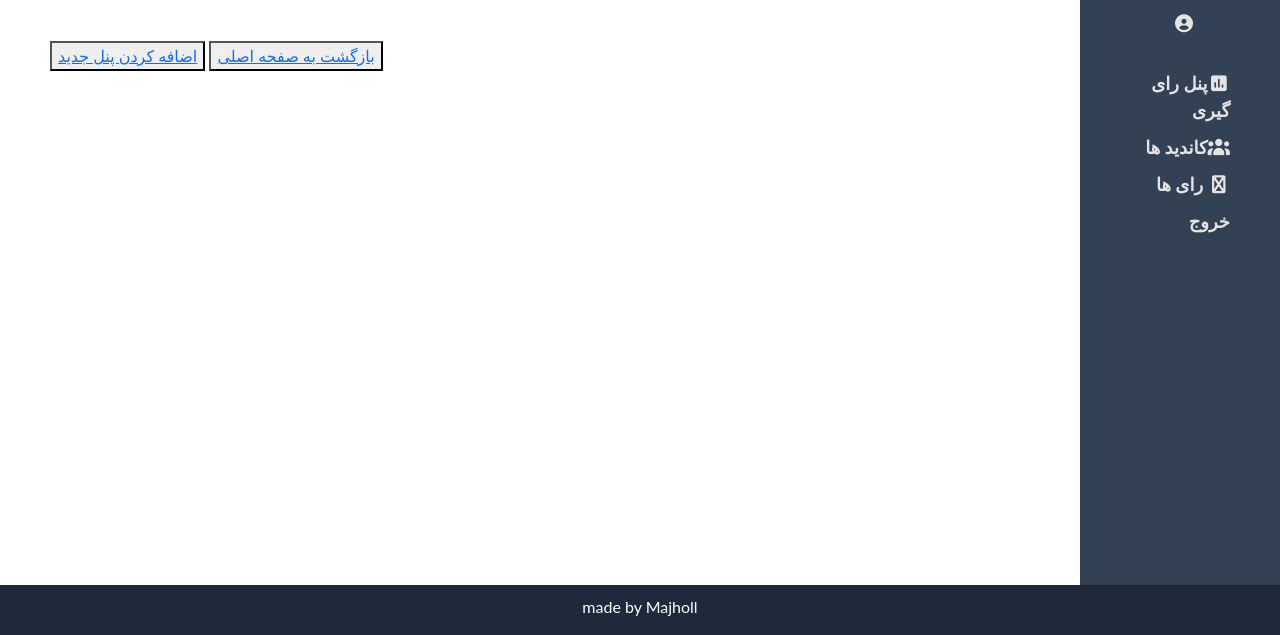
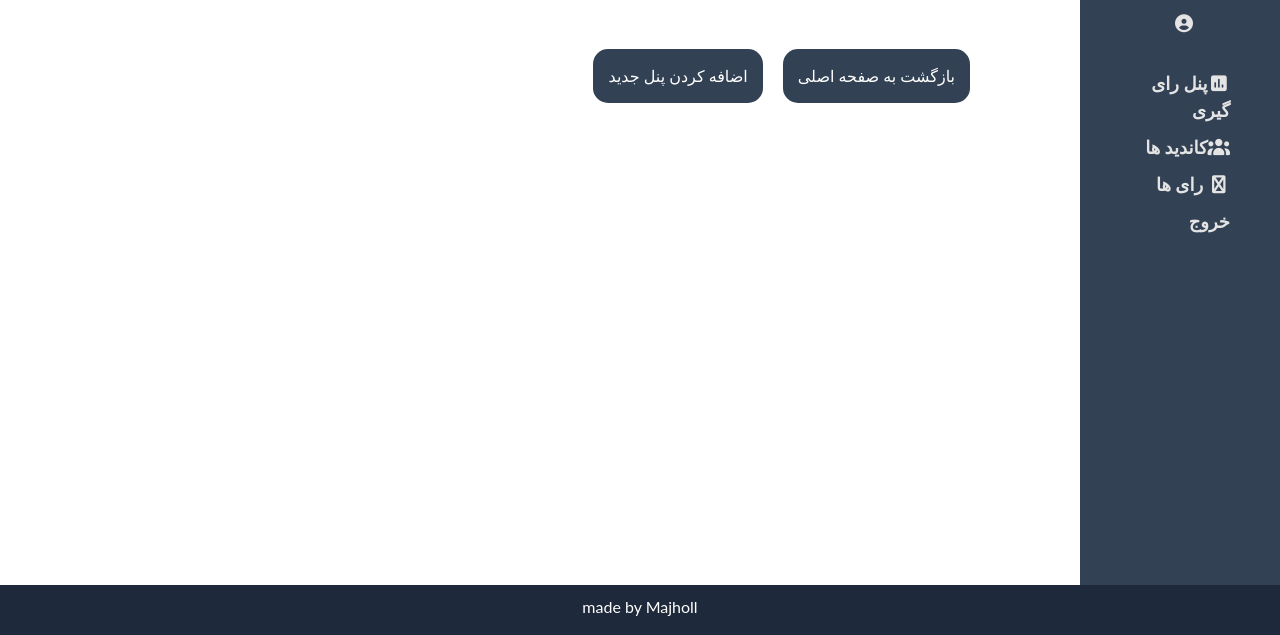
Before and after one commit to Majholl/electra, a Django app: page /votepanels/ in a window 1280 px wide. Shown: the part 165-800 px from the top of the page. Run offline with Django 5.2, Linux system fonts and the light colour scheme; data that the repository does not hold is empty; some libraries are stand-ins or nearby versions.

Commit message:
vote panels list ui added & improved

```diff
--- a/template/admin/votepanels/votepanels-list-page.html
+++ b/template/admin/votepanels/votepanels-list-page.html
@@ -14,21 +14,25 @@
 
     </div>
 
+    <div class="votepanels-bottoms-section">
     {% for i in votingpanels %}
-    <div class="votepanels-bottoms-section">
-
-        </br><p>{{i.name}}</p>
-
-        {% if i.image %}
-        <img src="{{i.image.url}}" width="50px" height="50px"></img>
-        {% endif %}
-
-        <button type="button"  class="btn btn-primary" data-bs-toggle="modal" data-bs-target="#modal_{{ i.id }}">نمایش جزییات</button>
-        <button type="button"  class="btn "><a href="{% url 'LoadSelectedVotePanel' id=i.id %}">تغییر اطلاعات</a></button>
+        <div class="votepanels">
 
 
 
+            {% if i.image %}
+            <img src="{{i.image.url}}" width="150px" height="150px"></img>
+            {% endif %}
 
+            <div class="vote-infos">
+                <div  class="votepanel-buttons">
+
+                    <button type="button"  class="btn btn-primary" data-bs-toggle="modal" data-bs-target="#modal_{{ i.id }}">نمایش جزییات</button>
+                    <p>{{i.name}}</p>
+                    <button type="button"  class="btn "><a href="{% url 'LoadSelectedVotePanel' id=i.id %}">تغییر اطلاعات</a></button>
+                </div>
+
+            </div>
 
 
             <div class="modal fade" id="modal_{{ i.id }}" tabindex="-1"  >
@@ -64,9 +68,177 @@
                 </div>
             </div>
 
-
-
         </div>
         {% endfor %}
 
     </div>
+
+</div>
+
+
+<style>
+
+
+.votepanels-section {
+    display: flex;
+    flex-direction: column;
+    width: 100%;
+    margin: 50px;
+}
+
+
+.votepanels-bottoms-section {
+    display: flex;
+    align-items: center;
+    justify-content: center;
+    margin: -20px;
+}
+
+
+
+.votepanels{
+    margin: 25px;
+    width: 100%;
+    border: 1px solid;
+    border-radius: 10px;
+    display: flex;
+    flex-direction: column;
+    align-items: center;
+    justify-content: flex-end;
+    position: relative;
+    height: 350px;
+    overflow: hidden;
+    transition: transform;
+    transition-duration: 0.5s;
+    transition-timing-function: ease;
+
+}
+
+
+.votepanels:hover img {
+    animation: biggerimganim;
+    animation-duration: 3s;
+    animation-timing-function: forwards;
+
+}
+
+
+@keyframes biggerimganim {
+    from {transform: scale(1.0);}
+    to {transform: scale(1.4);}
+}
+
+
+
+.votepanel-buttons{
+    display: flex;
+    width: 100%;
+    justify-content: space-around;
+    margin: 25px 0px 25px 0px;
+    background: black;
+}
+
+
+
+
+
+
+.votepanel-buttons button {
+    background: #1E293B;
+    border-radius: 0px;
+    border-color: white;
+    color: white;
+
+}
+
+
+.votepanel-buttons button:hover {
+    background-color: white;
+    color: black;
+}
+
+
+.votepanel-buttons button a {
+    text-decoration: none;
+    color: white;
+}
+
+
+.votepanel-buttons button:hover a {
+
+    background-color: white;
+    color: black;
+
+}
+
+.votepanel-buttons p {
+
+    color: white;
+    font-weight: bold;
+    width: 125px;
+    text-align: center;
+    justify-content: flex-end;
+    margin-top: 8px;
+
+}
+
+
+.votepanels img {
+
+    position: absolute;
+    top: 0;
+    left: 0;
+    width: 100%;
+    height: 100%;
+    object-fit: cover;
+    z-index: 0;
+}
+
+
+
+
+.vote-infos {
+    width: 100%;
+    z-index: 1;
+}
+
+
+
+
+
+
+
+
+
+
+.votepanels-top-section{
+    display: flex;
+    justify-content: right;
+
+}
+
+
+.votepanels-top-section button {
+    background: #334155;
+    border: none;
+    border-radius: 15px;
+    margin: 10px;
+    padding: 15px;
+    transition: border-radius;
+    transition-delay: 200ms;
+    transition-duration: 250ms;
+}
+
+.votepanels-top-section button:hover {
+    border-radius: 5px;
+
+}
+
+
+.votepanels-top-section button a {
+    text-decoration: none;
+    color: white;
+}
+
+
+</style>
```
Lines whose indentation alone changed are shown as unchanged.
